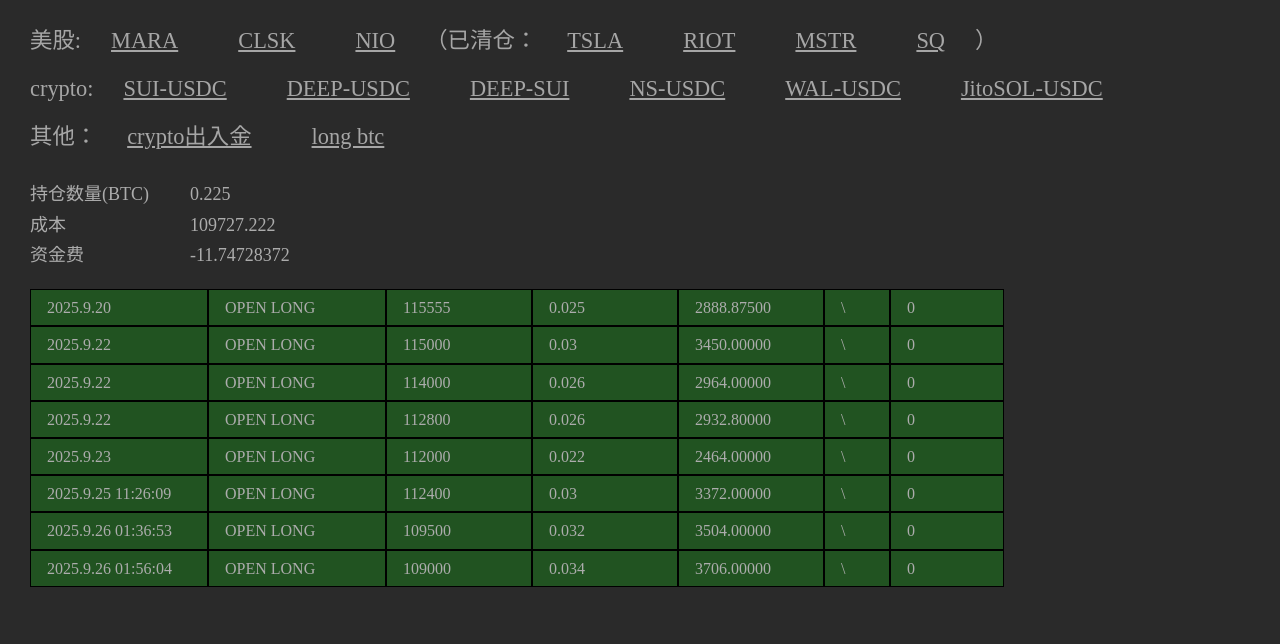
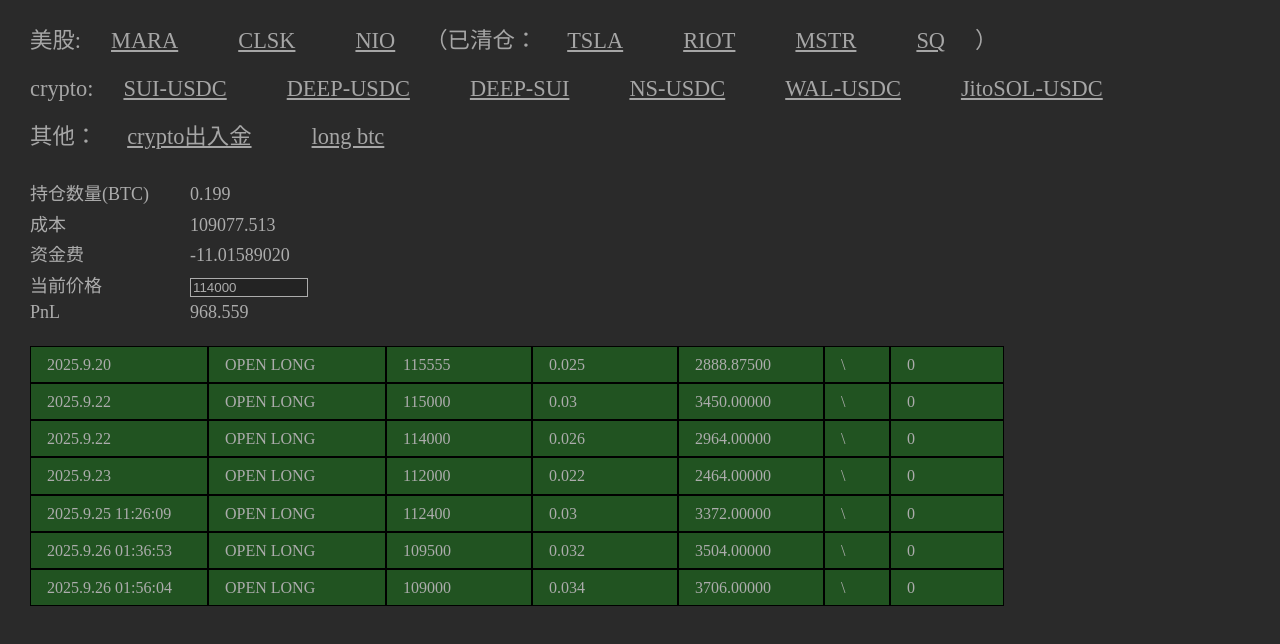
Before and after one commit to dsqiao/trade, a Vue app: page /future/btc in a window 1280 px wide. Shown: the top 644 px of the page. Built offline with nearby package versions, Linux system fonts and the light colour scheme; what tdesign-vue-next would draw is missing.

Commit message:
feat: btc 合约支持根据输入的 btc 价格展示 PnL

```diff
--- a/src/components/LongFuture.vue
+++ b/src/components/LongFuture.vue
@@ -10,6 +10,20 @@
   <div class="title-line">
     <span class="title-span">资金费</span>
     <span class="content-span">{{ totalFee.toFixed(8) }}</span>
+  </div>
+  <div class="title-line">
+    <span class="title-span">当前价格</span>
+    <input
+      type="number"
+      name="price-input"
+      class="price-input"
+      v-model="currentPrice"
+      placeholder="请输入当前价格"
+    />
+  </div>
+  <div class="title-line">
+    <span class="title-span">PnL</span>
+    <span class="title-span">{{ (currentPrice * btcAccumulation - cost + totalFee).toFixed(3) }}</span>
   </div>
   <br />
   <div
@@ -49,6 +63,7 @@ const totalFee = ref(0);
 const btcAccumulation = ref(0);
 const cost = ref(0);
 const showT = ref(false); // 默认不展示已成交交易对
+const currentPrice = ref(114000);
 
 /**
  * 从本地 js 文件中读取交易数据
@@ -175,4 +190,10 @@ watch(
 .date {
   width: 10rem;
 }
+.price-input {
+  width: 7rem;
+  border: rgb(172, 172, 172) 1px solid;
+  background-color: rgb(35, 35, 35);
+  color: rgb(172, 172, 172);
+}
 </style>
--- a/src/data/future/btc-usdc.js
+++ b/src/data/future/btc-usdc.js
@@ -7,7 +7,7 @@ const data = [
   { date: '2025.9.20', price: 115555, amount: 0.025, direction: OPEN },
   { date: '2025.9.22', price: 115000, amount: 0.030, direction: OPEN },
   { date: '2025.9.22', price: 114000, amount: 0.026, direction: OPEN },
-  { date: '2025.9.22', price: 112800, amount: 0.026, direction: OPEN },
+  { date: '2025.9.22', price: 112800, amount: 0.026, direction: OPEN, t: 39 },
   { date: '2025.9.22', price: 112700, amount: 0.025, direction: OPEN, t: 1 },
   { date: '2025.9.22', price: 112900, amount: 0.025, direction: CLOSE, t: 1 },
   { date: '2025.9.23', price: 112700, amount: 0.025, direction: OPEN, t: 2 },
@@ -90,6 +90,7 @@ const data = [
   { date: '2025.9.29 22:09:20', price: 113500, amount: 0.025, direction: CLOSE, t: 36 },
   { date: '2025.9.29 22:40:27', price: 113950, amount: 0.025, direction: CLOSE, t: 37 },
   { date: '2025.9.30 03:48:05', price: 114300, amount: 0.025, direction: CLOSE, t: 38 },
+  { date: '2025.9.30 08:50:20', price: 114700, amount: 0.026, direction: CLOSE, t: 39 },
 ];
 
 const fundingFee = [
@@ -103,7 +104,7 @@ const fundingFee = [
   { time: '09-27', fee: [ 0.67647557, 2.10966792, 2.56903125 ] },
   { time: '09-28', fee: [ -0.66327020, -0.12473942, 0.18715825 ] },
   { time: '09-29', fee: [ -0.15297997, 0.33423637, -1.40788814 ] },
-  { time: '09-30', fee: [ 0.30364952 ] },
+  { time: '09-30', fee: [ 0.30364952, 0.73139352 ] },
 ];
 
 export { data, fundingFee };
```
